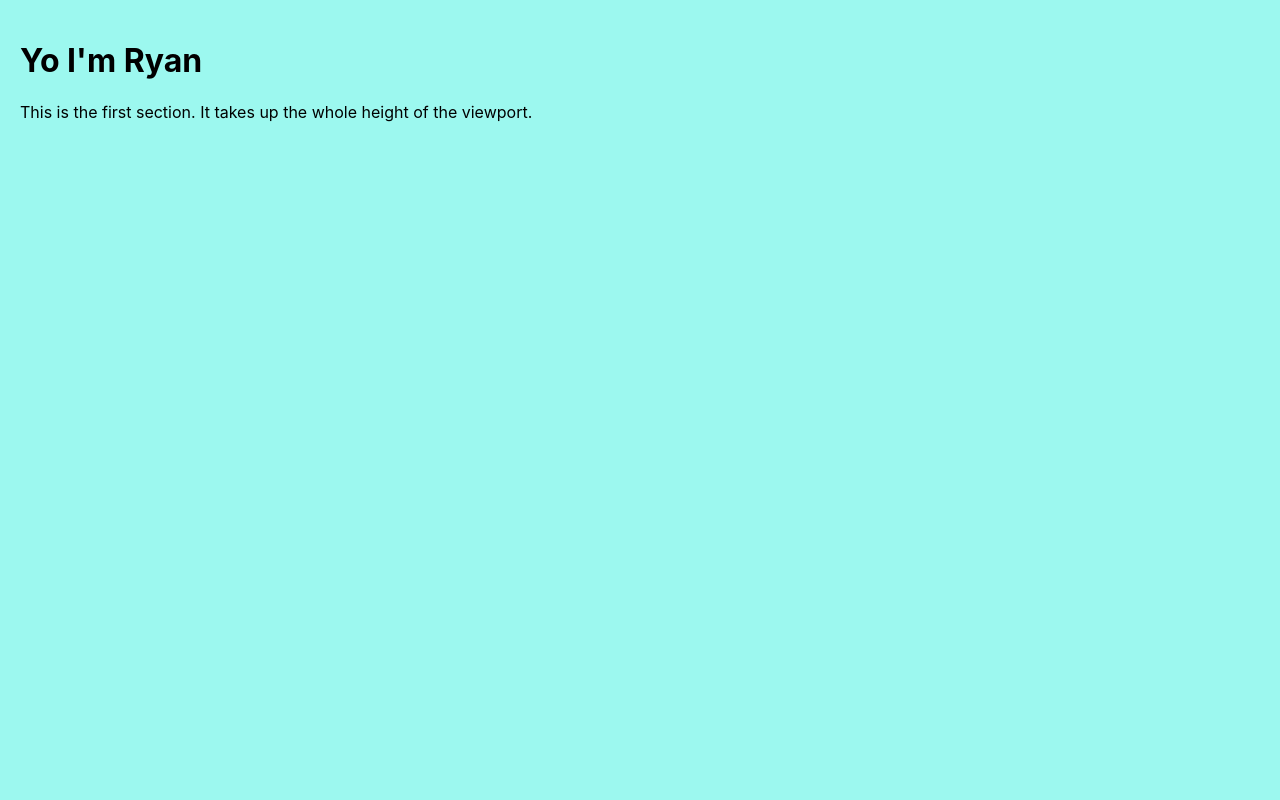
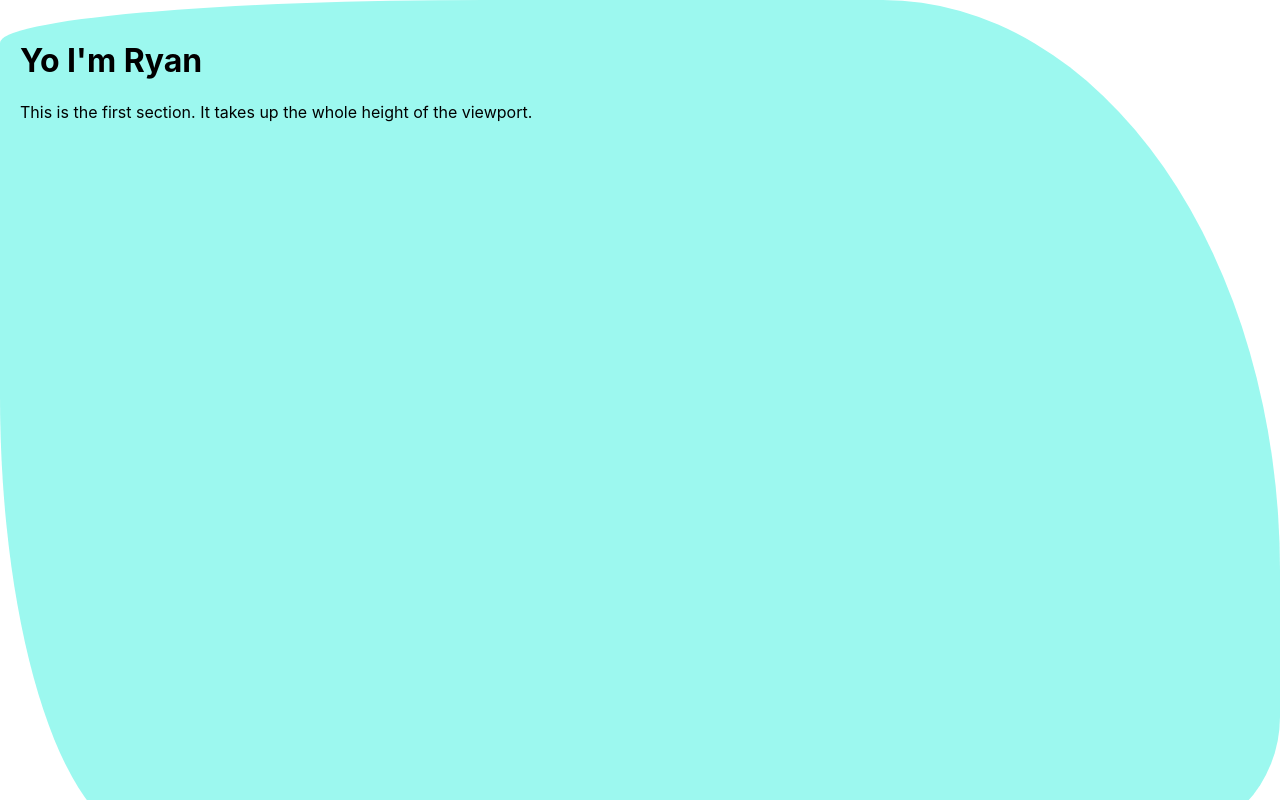
Before and after one commit to yrom1/react-colorful, a React (Create React App) app in the folder colorful/: page / in a window 1280 px wide. Shown: the top 800 px of the page. Built offline with nearby package versions, Linux system fonts and the light colour scheme.

Commit message:
random borders

```diff
--- a/colorful/src/App.js
+++ b/colorful/src/App.js
@@ -7,7 +7,8 @@ function ColorSection({ color, isFullScreen, header, text, image }) {
   const style = {
     backgroundColor: color,
     height: height,
-    padding: '20px'
+    padding: '20px',
+    borderRadius: `${Math.random() * 100}% ${Math.random() * 100}% ${Math.random() * 100}% ${Math.random() * 100}% / ${Math.random() * 100}% ${Math.random() * 100}% ${Math.random() * 100}% ${Math.random() * 100}%`
   };
   const imgStyle = {
     maxWidth: '25%',
@@ -22,8 +23,6 @@ function ColorSection({ color, isFullScreen, header, text, image }) {
     </div>
   );
 }
-
-
 
 function generateRandomColors(sections, getRandomColor) {
   const initialColors = [];
```
